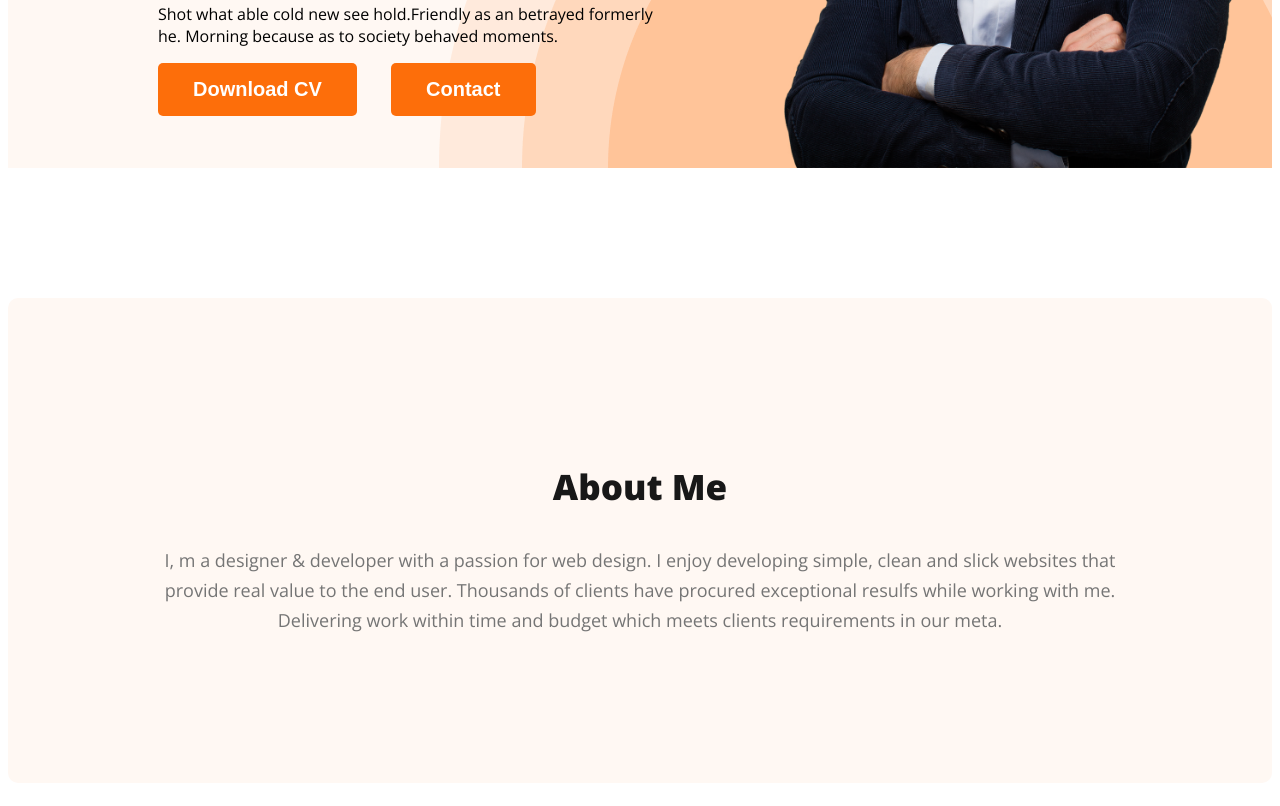
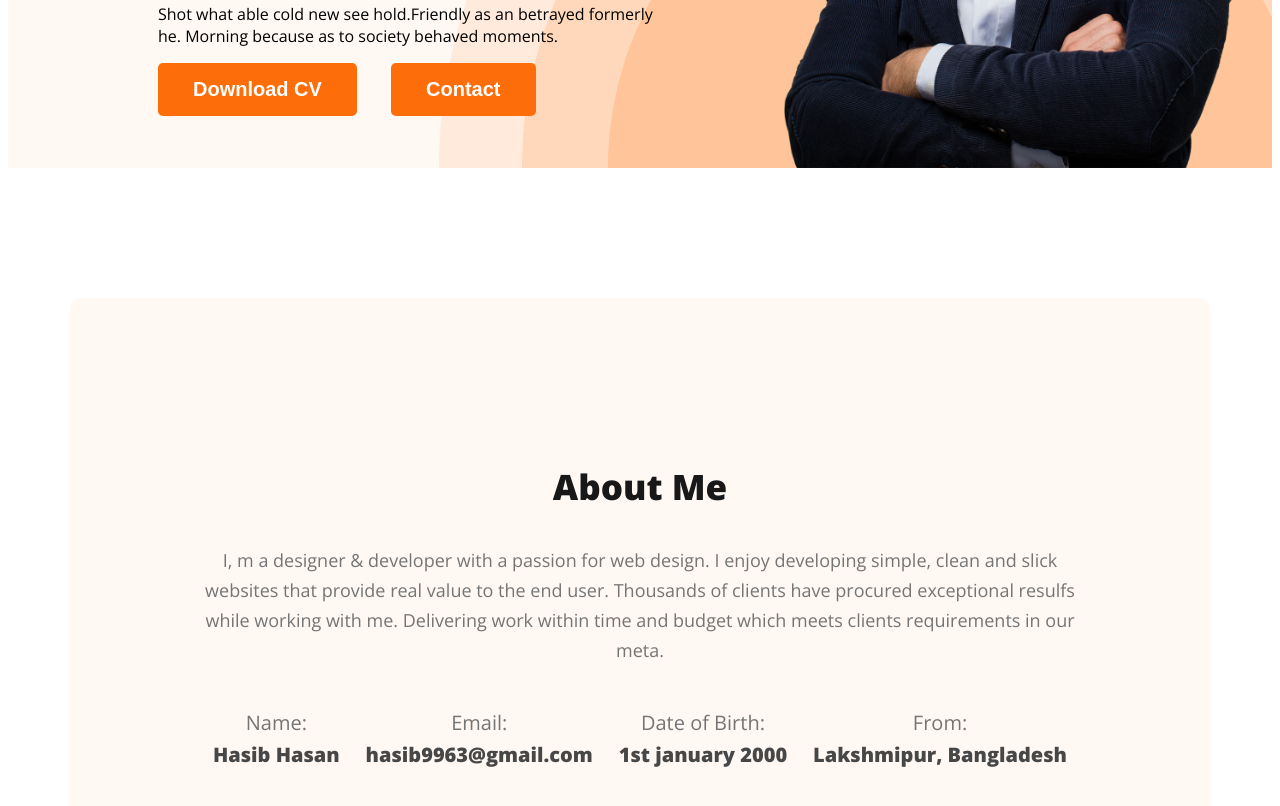
Before and after one commit to hasib9963/PortFolio-website, a plain HTML site: page index.html in a window 1280 px wide. Shown: the part 600-1406 px from the top of the page. Drawn offline with nearby package versions, Linux system fonts and the light colour scheme.

Commit message:
About section added

```diff
--- a/index.html
+++ b/index.html
@@ -39,6 +39,26 @@
         <section class="about">
           <h3 class="section-title">About Me</h3>
           <p class="section-description">I, m a designer & developer with a passion for web design. I enjoy developing simple, clean and slick websites that provide real value to the end user. Thousands of clients have procured exceptional resulfs while working with me. Delivering work within time and budget which meets clients requirements in our meta.</p>
+
+          <div class="about-info-container">
+            <div class="about-info">
+                <h4 class="info-title">Name:</h4>
+                <p class="info-description">Hasib Hasan</p>
+            </div>
+            <div class="about-info">
+                <h4 class="info-title">Email:</h4>
+                <p class="info-description">hasib9963@gmail.com</p>
+            </div>
+            <div class="about-info">
+                <h4 class="info-title">Date of Birth:</h4>
+                <p class="info-description">1st january 2000</p>
+            </div>
+            <div class="about-info">
+                <h4 class="info-title">From:</h4>
+                <p class="info-description">Lakshmipur, Bangladesh</p>
+            </div>
+          </div>
+
         </section>
     </main>
     <footer>
--- a/style/portfolio.css
+++ b/style/portfolio.css
@@ -96,6 +96,11 @@ nav a {
     margin-bottom: 20px;
 }
 
+main{
+    max-width: 1140px;
+    margin: 0 auto;
+}
+
 .banner-description{
     margin-top: 10px;
 }
@@ -112,3 +117,27 @@ nav a {
     background: #FFF8F3;
     margin: 130px 0;
 }
+
+.about-info-container{
+    display: flex;
+    justify-content: space-around;
+}
+
+.about-info{
+    text-align: center;
+}
+
+.info-title{
+    color: #757575;
+    font-size: 20px;
+    font-weight: 400;
+    margin-bottom: 0px;
+}
+
+.info-description{
+    color: #474747;
+    font-size: 20px;
+    font-weight: 700;
+    margin-top: 5px;
+
+}
```
